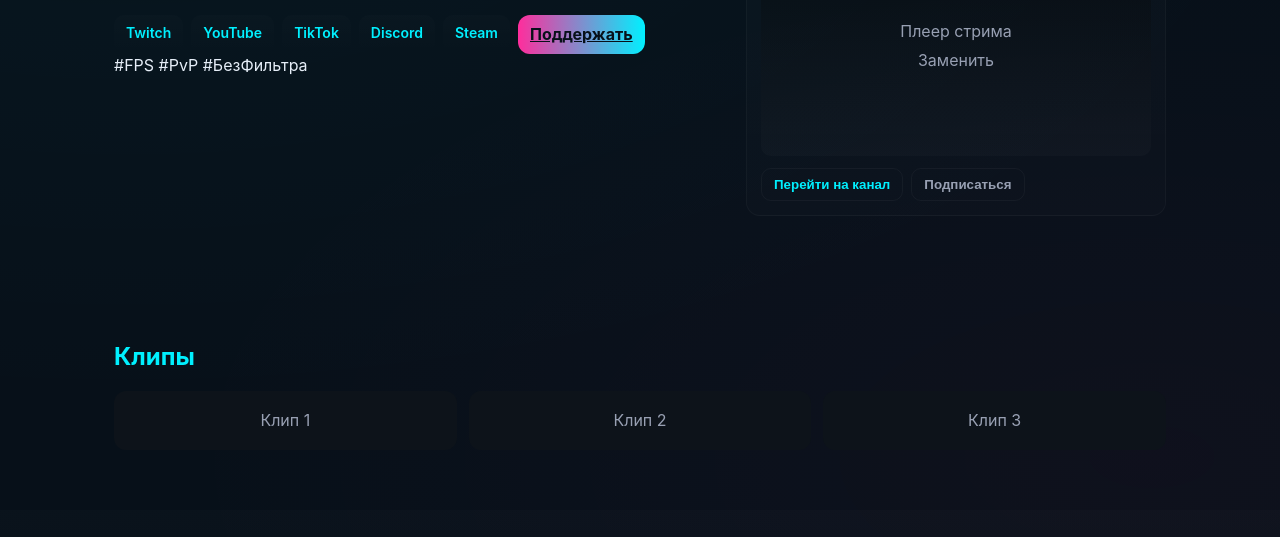
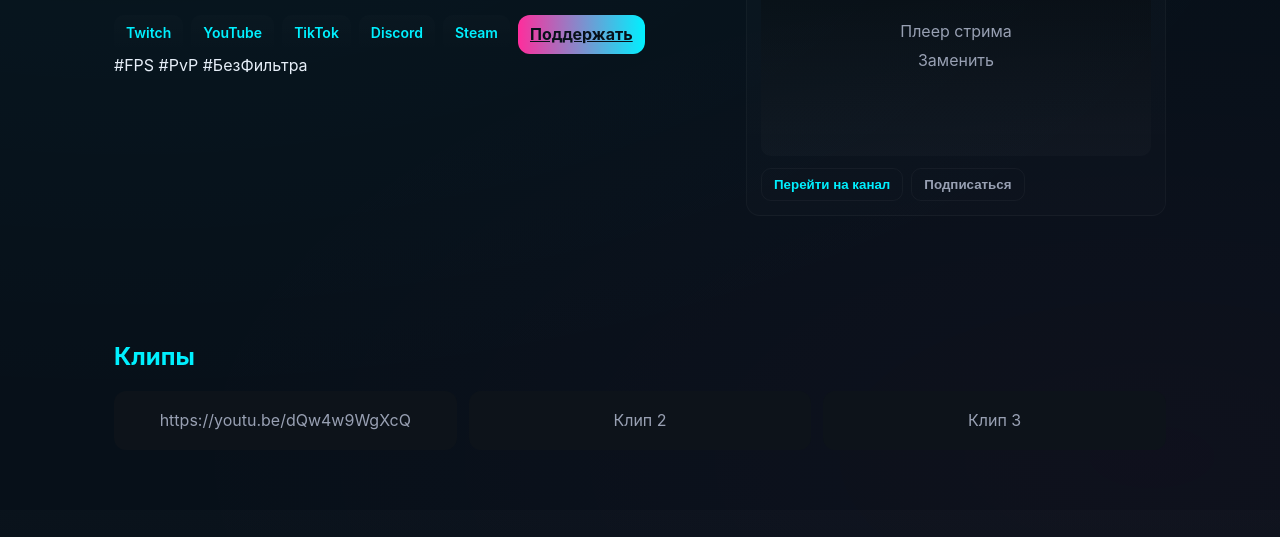
Before and after one commit to Alther404/ultimadeadly, a plain HTML site: page index.html in a window 1280 px wide. Shown: the part 263-800 px from the top of the page. Drawn offline with Linux system fonts and the light colour scheme.

Commit message:
Update index.html

```diff
--- a/index.html
+++ b/index.html
@@ -5,7 +5,7 @@
   <meta name="viewport" content="width=device-width,initial-scale=1" />
   <title>ultimadeadly — стример</title>
   <link rel="stylesheet" href="styles.css" />
-  <meta name="description" content="UltimateDeadly — стримы, клипы и достижения. Поддержи стримера!" />
+  <meta name="description" content="тут типо слоган" />
 </head>
 <body>
   <header class="site-header">
@@ -76,7 +76,7 @@
         <h2>Клипы</h2>
         <div class="clips-grid">
           <!-- Заполни реальными ссылками на клипы — пока заглушки -->
-          <div class="clip">Клип 1</div>
+          <div class="clip">https://youtu.be/dQw4w9WgXcQ</div>
           <div class="clip">Клип 2</div>
           <div class="clip">Клип 3</div>
         </div>
```
